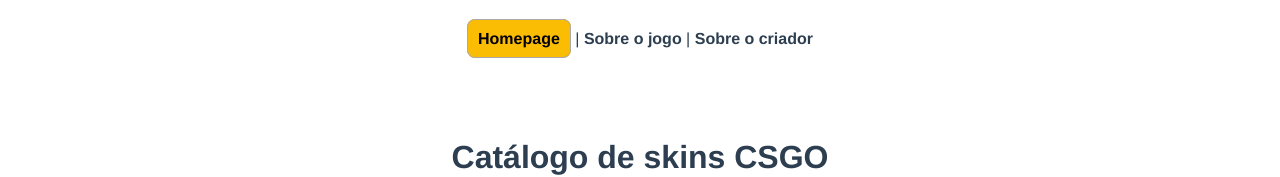
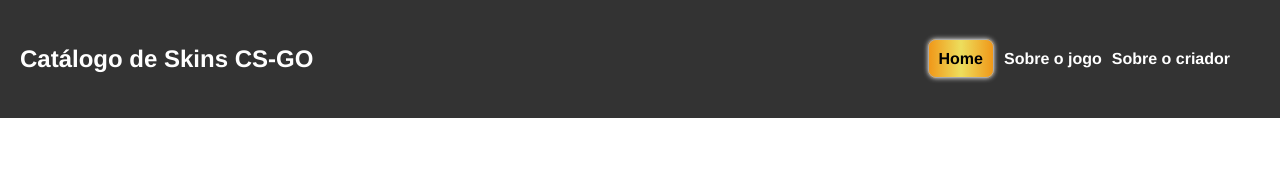
Before and after one commit to lcssilverio/Delloite-Project, a Vue app: page / in a window 1280 px wide. Shown: the top 177 px of the page. Built offline with nearby package versions, Linux system fonts and the light colour scheme; no server answers.

Commit message:
feat: Create Header and insert on screens

```diff
--- a/src/App.vue
+++ b/src/App.vue
@@ -1,11 +1,17 @@
 <template>
-  <nav>
-    <router-link to="/">Homepage</router-link> |
-    <router-link to="/about">Sobre o jogo</router-link> |
-    <router-link to="/creator">Sobre o criador</router-link>
-  </nav>
+  <Header />
   <router-view />
 </template>
+
+<script>
+import Header from './components/PageHeader/PageHeader.vue';
+
+export default {
+  components: {
+    Header,
+  }
+};
+</script>
 
 <style>
 #app {
@@ -15,23 +21,4 @@
   text-align: center;
   color: #2c3e50;
 }
-
-nav {
-  padding: 30px;
-}
-
-nav a {
-  font-weight: bold;
-  color: #2c3e50;
-  text-decoration: none
-}
-
-nav a.router-link-exact-active {
-  color: black;
-  background-color: #fbbc04;
-  border: 1px solid darkgrey;
-  padding: 10px;
-  border-radius: 8px;
-  cursor: pointer;
-}
 </style>
--- /dev/null
+++ b/src/components/PageHeader/PageHeader.vue
@@ -0,0 +1,61 @@
+<template>
+  <header class="page-header">
+    <h2>{{ pageTitle }}</h2>
+    <nav>
+      <router-link to="/" class="nav-link">Home</router-link>
+      <router-link to="/about" class="nav-link">Sobre o jogo</router-link>
+      <router-link to="/creator" class="nav-link">Sobre o criador</router-link>
+    </nav>
+  </header>
+</template>
+
+<script>
+export default {
+  data() {
+    return {
+      pageTitle: 'Catálogo de Skins CS-GO'
+    };
+  }
+};
+</script>
+
+<style scoped>
+.page-header {
+  background-color: #333;
+  color: #fff;
+  padding: 20px;
+  display: flex;
+  justify-content: space-between;
+  align-items: center;
+}
+
+.nav-link {
+  color: #fff;
+  text-decoration: none;
+  margin-left: 10px;
+}
+
+.nav-link:hover {
+  text-decoration: underline;
+}
+
+nav {
+  padding: 30px;
+}
+
+nav a {
+  font-weight: bold;
+  color: #2c3e50;
+  text-decoration: none
+}
+
+nav a.router-link-exact-active {
+  color: black;
+  box-shadow: 0 0 5px #eee;
+  background-image: linear-gradient(to right, #F09819 0%, #EDDE5D 50%, #F09819 100%);
+  border: 1px solid darkgrey;
+  padding: 10px;
+  border-radius: 8px;
+  cursor: pointer;
+}
+</style>
```
